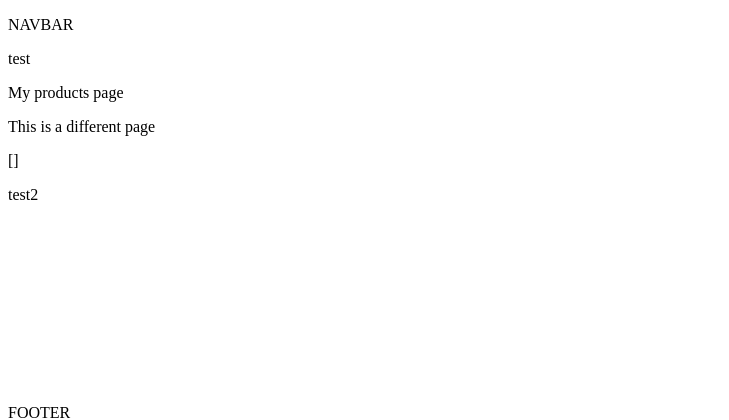
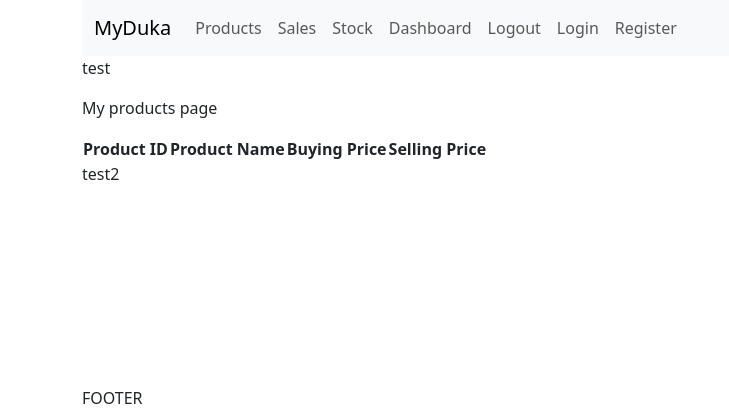
Before and after one commit to l-tting/myduka-p1, a Flask app: page /products in a window 1280 px wide. Shown: the top 420 px of the page, without its empty margins (0-729 px from the left). Run offline with Flask 3, Linux system fonts and the light colour scheme; data that the repository does not hold is empty; some libraries are stand-ins or nearby versions.

Commit message:
displaying data w/datatable

```diff
--- a/database.py
+++ b/database.py
@@ -11,6 +11,8 @@ def get_products():
     cur.execute("select * from products")
     products_data = cur.fetchall()
     return products_data
+
+
 
 
 def insert_products(prod_details):
--- a/templates/base.html
+++ b/templates/base.html
@@ -1,15 +1,61 @@
 <!DOCTYPE html>
 <html lang="en">
+
 <head>
     <meta charset="UTF-8">
     <meta name="viewport" content="width=device-width, initial-scale=1.0">
+    <link rel="stylesheet" href="https://cdn.jsdelivr.net/npm/bootstrap@5.3.9/dist/css/bootstrap.min.css">
+    <!-- datatables css cdn link -->
+     <link rel="stylesheet" href="https://cdn.datatables.net/3.1.5/css/dataTables.dataTables.min.css">
+    <!-- datatables js cdn link -->
+     <script src="https://cdn.datatables.net/3.1.5/js/dataTables.min.js"></script>
     <title> {% block title %} {% endblock %}</title>
 </head>
+
 <body>
     <div class="container">
-          <p>NAVBAR</p>
+        <div>
+            <nav class="navbar navbar-expand-lg bg-body-tertiary">
+                <div class="container-fluid">
+                    <a class="navbar-brand" href="/">MyDuka</a>
+                    <button class="navbar-toggler" type="button" data-bs-toggle="collapse"
+                        data-bs-target="#navbarSupportedContent" aria-controls="navbarSupportedContent"
+                        aria-expanded="false" aria-label="Toggle navigation">
+                        <span class="navbar-toggler-icon"></span>
+                    </button>
+                    <div class="collapse navbar-collapse" id="navbarSupportedContent">
+                        <ul class="navbar-nav me-auto mb-2 mb-lg-0">
 
-          <p>test</p>
+                            <li class="nav-item">
+                                <a class="nav-link" href="/products">Products</a>
+                            </li>
+                            <li class="nav-item">
+                                <a class="nav-link" href="/sales">Sales</a>
+                            </li>
+                            <li class="nav-item">
+                                <a class="nav-link" href="/stock">Stock</a>
+                            </li>
+                            <li class="nav-item">
+                                <a class="nav-link" href="/dashboard">Dashboard</a>
+                            </li>
+                            <li class="nav-item">
+                                <a class="nav-link" href="/logout">Logout</a>
+                            </li>
+                            <li class="nav-item">
+                                <a class="nav-link" href="/login">Login</a>
+                            </li>
+                            <li class="nav-item">
+                                <a class="nav-link" href="/register">Register</a>
+                            </li>
+
+
+                        </ul>
+                    </div>
+                </div>
+            </nav>
+        </div>
+
+        <p>test</p>
 
         {% block content %}
 
@@ -23,5 +69,10 @@
 
         <p style="margin-top: 200px;">FOOTER</p>
     </div>
+    <script src="https://cdn.jsdelivr.net/npm/bootstrap@5.3.9/dist/js/bootstrap.bundle.min.js"></script>
+    <script>
+          new DataTable('#example');
+    </script>
 </body>
+
 </html>
--- a/templates/products.html
+++ b/templates/products.html
@@ -1,13 +1,36 @@
-
 {% extends 'base.html' %}
 {% block title %} Products Page {% endblock %}
 {% block content %}
 <div>
 
    <p>My products page</p>
-   <p>This is a different page</p>
 
-   <p> {{ products_data }} </p>
+   <div>
+      <table id="example" class="display">
+         <thead>
+            <tr>
+               <th>Product ID</th>
+               <th>Product Name</th>
+               <th>Buying Price</th>
+               <th>Selling Price</th>
+
+            </tr>
+         </thead>
+         <tbody>
+            {% for product in products_data %}
+            <tr>
+               <td>{{ product[0] }}</td>
+               <td>{{ product[1] }}</td>
+               <td>{{ product[2] }}</td>
+               <td>{{ product[3] }}</td>
+
+            </tr>
+            {% endfor %}
+         </tbody>
+      </table>
+   </div>
+
+
 
 
 
```
Also changed, not shown: templates/dashboard.html (+14 -13 lines), templates/login.html (+16 -13 lines), templates/register.html (+14 -13 lines), templates/sales.html (+16 -13 lines), templates/stock.html (+12 -13 lines), test.py (+7 -7 lines), readme.md.
